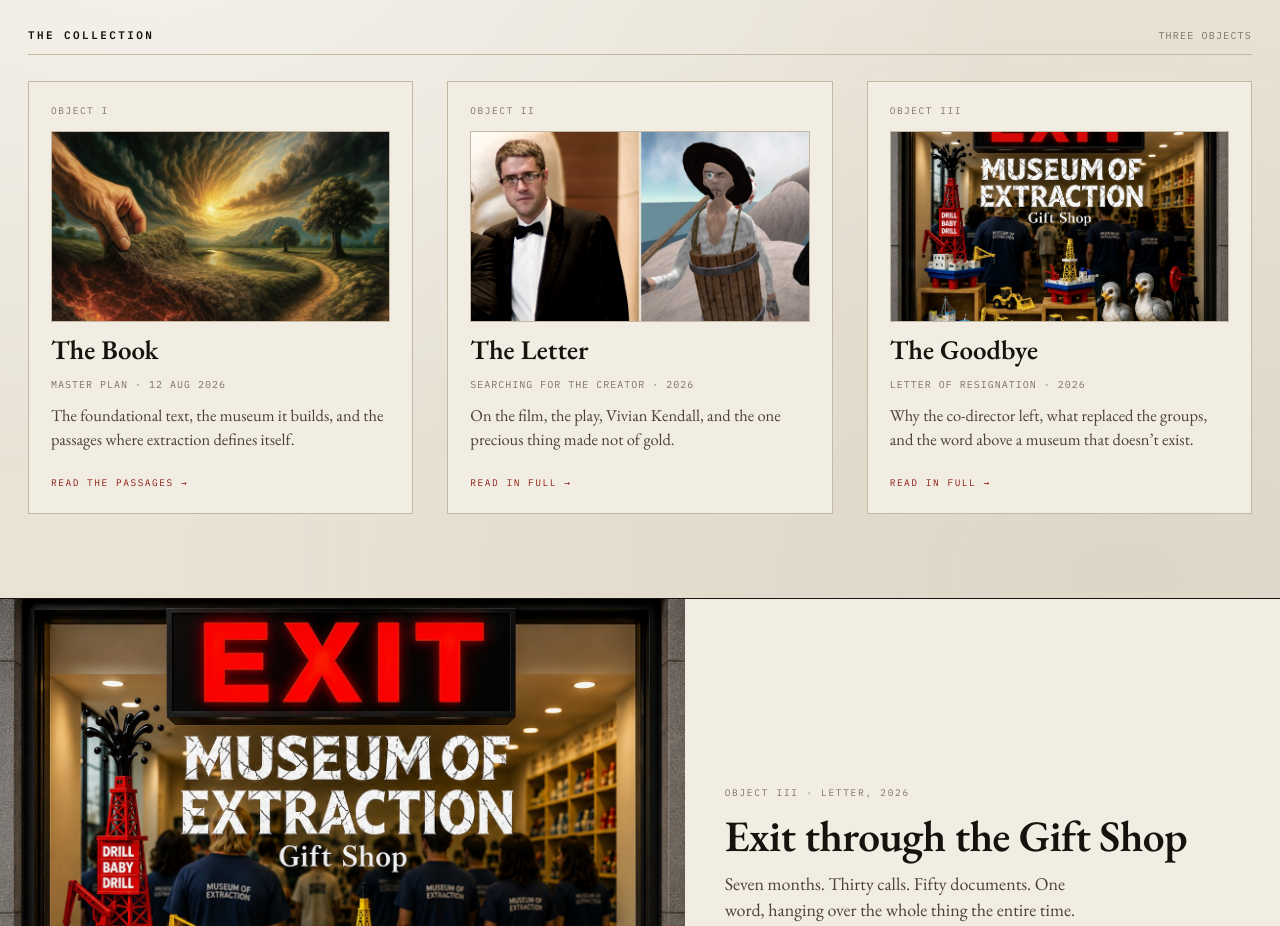
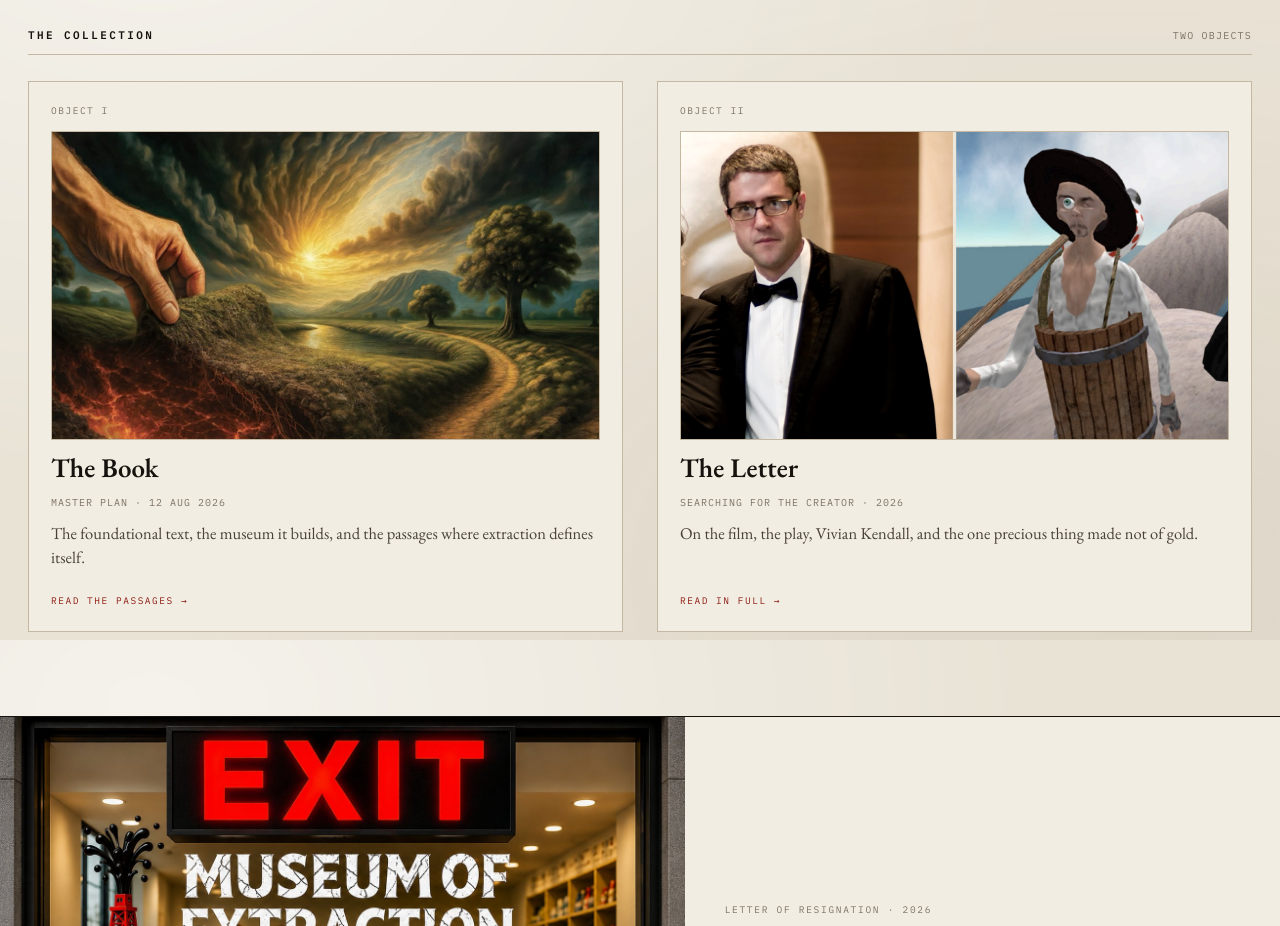
Before and after one commit to reubstock/thisismolotov, a plain HTML site: page index.html in a window 1280 px wide. Shown: the part 1760-2686 px from the top of the page. Drawn offline with nearby package versions, Linux system fonts and the light colour scheme.

Commit message:
Drop the redundant Object III card from the collection

```diff
--- a/index.html
+++ b/index.html
@@ -224,7 +224,7 @@ body{
   text-transform:uppercase;color:var(--ink-3);margin-left:auto;
 }
 .exhibits{
-  display:grid;grid-template-columns:repeat(3,minmax(0,1fr));gap:34px;
+  display:grid;grid-template-columns:repeat(2,minmax(0,1fr));gap:34px;
   padding-bottom:20px;
 }
 .exhibit{
@@ -434,7 +434,7 @@ footer a{color:var(--ink-3)}
 <section class="wrap" id="exhibits">
   <div class="section-head">
     <h2>The Collection</h2>
-    <span>Three objects</span>
+    <span>Two objects</span>
   </div>
 
   <div class="exhibits">
@@ -457,15 +457,6 @@ footer a{color:var(--ink-3)}
       <span class="go">Read in full →</span>
     </a>
 
-    <a class="exhibit" href="#" data-open="giftshop">
-      <span class="acc">Object III</span>
-      <div class="exhibit-thumb"><img src="images/museum-gift-shop.jpg" alt="The Museum of Extraction gift shop"></div>
-      <h3>The Goodbye</h3>
-      <div class="meta">Letter of resignation · 2026</div>
-      <p>Why the co-director left, what replaced the groups, and the word above a museum that doesn’t exist.</p>
-      <span class="go">Read in full →</span>
-    </a>
-
   </div>
 
 </section>
@@ -475,7 +466,7 @@ footer a{color:var(--ink-3)}
     <img src="images/museum-gift-shop.jpg" alt="The Museum of Extraction gift shop window">
   </div>
   <div class="exit-txt">
-    <span class="acc">Object III · Letter, 2026</span>
+    <span class="acc">Letter of resignation · 2026</span>
     <h2>Exit through the Gift Shop</h2>
     <p>Seven months. Thirty calls. Fifty documents. One word, hanging over the whole thing the entire time.</p>
     <span class="go">Read the goodbye →</span>
```
